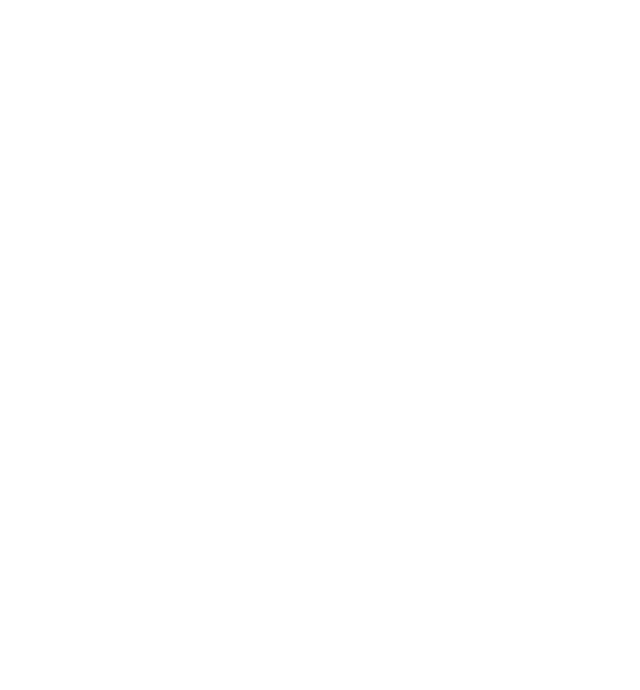
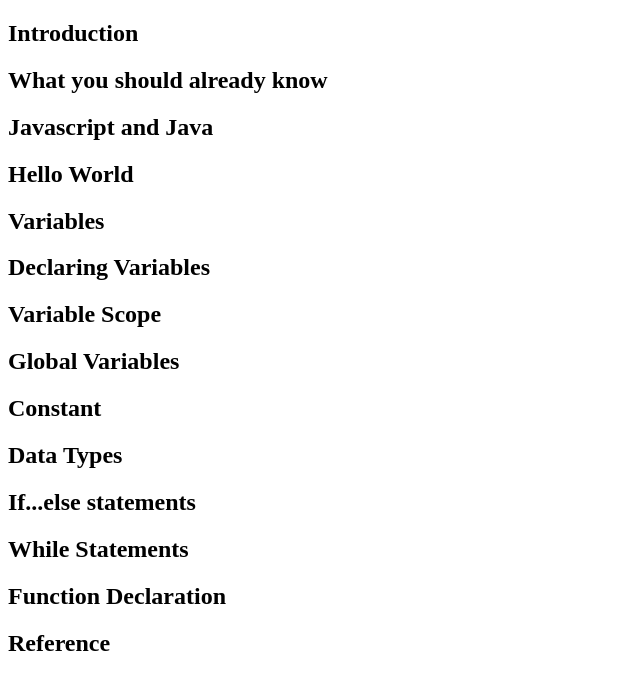
Before and after one commit to getromandev/BBG_techDocPage, a plain HTML site: page index.html in a window 1280 px wide. Shown: the whole page, without its empty margins (0-640 px from the left). Drawn offline with Linux system fonts and the light colour scheme.

Commit message:
add section elements with corresponding ID, US3

```diff
--- a/index.html
+++ b/index.html
@@ -7,15 +7,80 @@
 
 </head>
 <body>
-    <!-- User Story #2: Within the #main-doc element, I can see several section elements,
-    each with a class of main-section. There should be a minimum of 5. -->
+    <!-- User Story #3: The first element within each .main-section
+    should be a header element which contains text that describes the topic of that section. -->
 
     <main id='main-doc'>
-        <section class="main-section"></section>
-        <section class="main-section"></section>
-        <section class="main-section"></section>
-        <section class="main-section"></section>
-        <section class="main-section"></section>
+        <section class="main-section">
+            <header>
+                <h2>Introduction</h2>
+            </header>
+        </section>
+        <section class="main-section">
+            <header>
+                <h2>What you should already know</h2>
+            </header>
+        </section>
+        <section class="main-section">
+            <header>
+                <h2>Javascript and Java</h2>
+            </header>
+        </section>
+        <section class="main-section">
+            <header>
+                <h2>Hello World</h2>
+            </header>
+        </section>
+        <section class="main-section">
+            <header>
+                <h2>Variables</h2>
+            </header>
+        </section>
+        <section class="main-section">
+            <header>
+                <h2>Declaring Variables</h2>
+            </header>
+        </section>
+        <section class="main-section">
+            <header>
+                <h2>Variable Scope</h2>
+            </header>
+        </section>
+        <section class="main-section">
+            <header>
+                <h2>Global Variables</h2>
+            </header>
+        </section>
+        <section class="main-section">
+            <header>
+                <h2>Constant</h2>
+            </header>
+        </section>
+        <section class="main-section">
+            <header>
+                <h2>Data Types</h2>
+            </header>
+        </section>
+        <section class="main-section">
+            <header>
+                <h2>If...else statements</h2>
+            </header>
+        </section>
+        <section class="main-section">
+            <header>
+                <h2>While Statements</h2>
+            </header>
+        </section>
+        <section class="main-section">
+            <header>
+                <h2>Function Declaration</h2>
+            </header>
+        </section>
+        <section class="main-section">
+            <header>
+                <h2>Reference</h2>
+            </header>
+        </section>
     </main>
 
     <script src="https://cdn.freecodecamp.org/testable-projects-fcc/v1/bundle.js" async defer></script>
```
